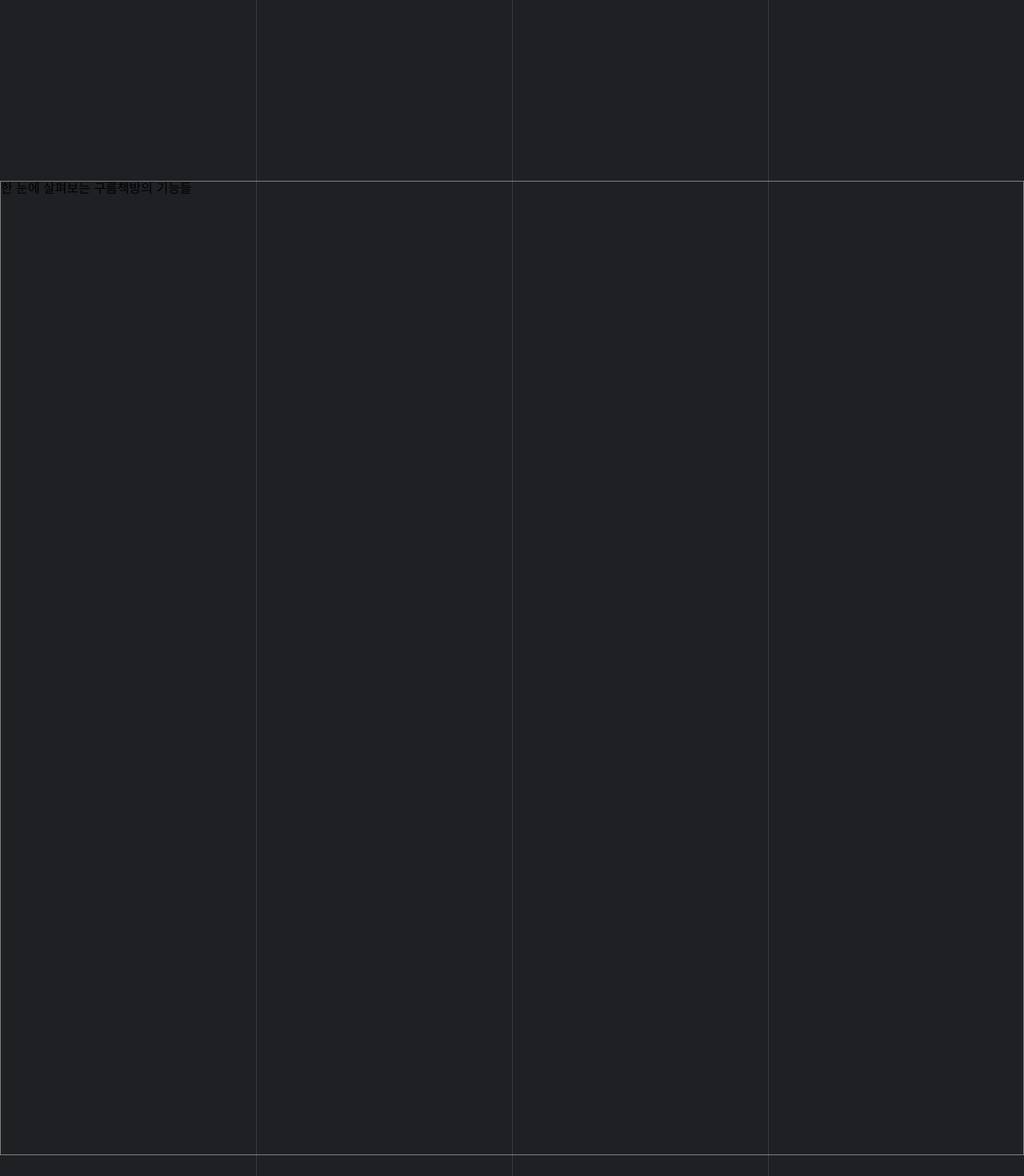
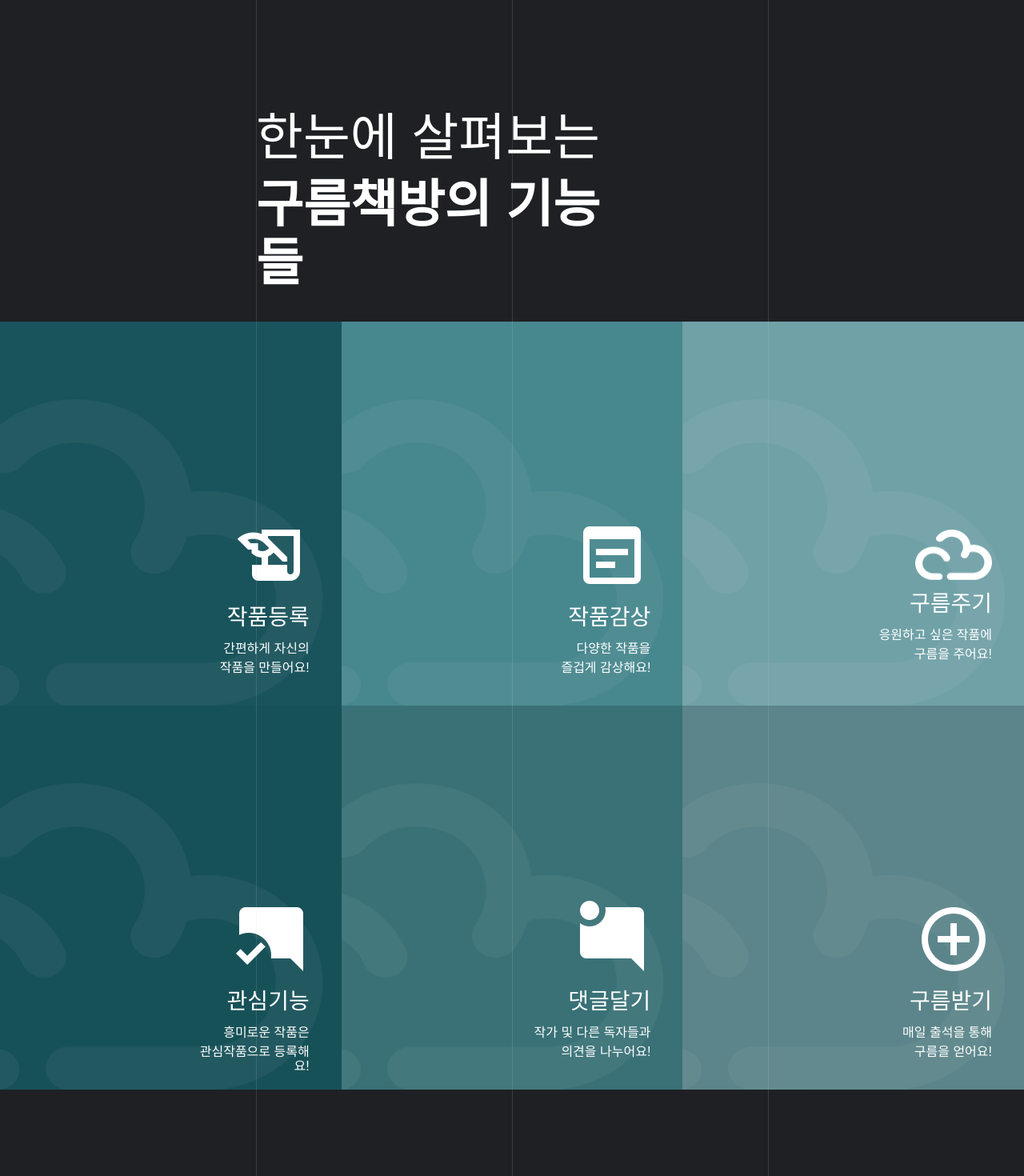
Before and after one commit to codestates/cloud-bookstore-client, a React (Create React App) app: page / in a window 1280 px wide. Shown: the part 3640-5110 px from the top of the page at 80% size. Built offline with nearby package versions, Linux system fonts and the light colour scheme.

Commit message:
[1-3] Update cloud-bookstore Func page

```diff
--- a/src/css/Landingpage.css
+++ b/src/css/Landingpage.css
@@ -4,7 +4,7 @@
   position: absolute;
   left: 25%;
   width: 1px;
-  height: 5510px;
+  height: 5166px;
   opacity: 0.15;
   background-color: #d8d8d8;
   z-index: 1;
@@ -86,7 +86,7 @@
 
 .landingContent {
   background-color: #1e2024;
-  height: 4459px;
+  height: 4145px;
 }
 
 .landingBestNovel {
@@ -95,7 +95,8 @@
 }
 
 .landingBestNovelText,
-.landingWriteNovelText {
+.landingWriteNovelText,
+.landingWatchFunctionText {
   position: relative;
   width: 460px;
   height: 266px;
@@ -103,12 +104,14 @@
   left: 25%;
 }
 
-.landingWriteNovelText {
+.landingWriteNovelText,
+.landingWatchFunctionText {
   top: 0;
 }
 
 .LBNTbold > p,
-.LWNTbold > p {
+.LWNTbold > p,
+.LWFTbold > p {
   margin: 10px 0;
   color: #ffffff;
   font-size: 64px;
@@ -116,7 +119,8 @@
 }
 
 .LBNTbold > p:nth-last-child(1),
-.LWNTbold > p:nth-last-child(1) {
+.LWNTbold > p:nth-last-child(1),
+.LWFTbold > p:nth-last-child(1) {
   font-weight: bold;
 }
 
@@ -220,7 +224,6 @@
 }
 
 .landingWriteNovel {
-  border: 1px #808080 solid;
   height: 864px;
 }
 
@@ -262,15 +265,110 @@
   font-weight: bold;
   color: #ffffff;
   cursor: pointer;
+  opacity: 0.6;
+}
+
+.landingWriteBtn:hover {
+  opacity: 1;
 }
 
 .landingWatchFunction {
-  border: 1px #808080 solid;
-  height: 1216px;
-  margin: 250px 0;
+  height: 1220;
+  margin: 152px 0 106px 0;
+}
+
+.LWFlist1 {
+  height: 480px;
+  display: flex;
+}
+.LWFlist2 {
+  height: 480px;
+  display: flex;
+  justify-content: flex-end;
+}
+
+.funcList {
+  width : 479.5px;
+  height: 479.5px;
+  background-image: url('../asset/landingpage/cloudBg.png');
+  display: flex;
+  justify-content: flex-end;
+  align-items: flex-end;
+}
+
+#createNovelFun {
+  background-color: #19535b;
+}
+#readNovelFun {
+  background-color: #47878e;
+}
+#giveCloudFun {
+  background-color: #70a1a7;
+}
+#favoriteFun {
+  background-color: #175158;
+}
+#commentFun {
+  background-color: #397177;
+}
+#earnCloudFun {
+  background-color: #5b858a;
+}
+
+.funcLogoText {
+  width: 112px;
+  height: 200px;
+  margin: 0 40px 40px 0;
+  display: flex;
+  flex-direction: column;
+  justify-content: center;
+  align-items: flex-end;
+}
+
+.funcLogos {
+  width: 96px;
+  height: 96px;
+}
+
+#createLogo {
+  background-image: url('../asset/landingpage/bottom1.png');
+}
+#readLogo {
+  background-image: url('../asset/landingpage/bottom2.png');
+}
+#giveLogo {
+  height: 62.3px;
+  background-image: url('../asset/landingpage/bottom3.png');
+}
+#favoriteLogo {
+  background-image: url('../asset/landingpage/bottom4.png');
+}
+#commentLogo {
+  background-image: url('../asset/landingpage/bottom5.png');
+}
+#earnLogo {
+  background-image: url('../asset/landingpage/bottom6.png');
+}
+
+.funcTexts {
+  width: 151px;
+  height: 96px;
+}
+
+.funcTexts > p {
+  margin : 6px 0;
+  text-align: right;
+  font-size: 16px;
+  color: #ffffff;
+}
+
+.funcTexts > p:nth-child(1) {
+  margin: 14px 0;
+  font-size: 28px;
+  font-weight: 500;
 }
 
 .footer {
-  border: 1px green solid;
-  height: 498px;
+  background-color: #000000;
+  height: 398px;
 }
--- a/src/pages/Landingpage.tsx
+++ b/src/pages/Landingpage.tsx
@@ -124,7 +124,78 @@ function Landingpage() {
           </div>
         </div>
         <div className="landingWatchFunction">
-          한 눈에 살펴보는 구름책방의 기능들
+          <div className="landingWatchFunctionText">
+            <div className="LWFTbold">
+              <p>한눈에 살펴보는</p>
+              <p>구름책방의 기능들</p>
+            </div>
+          </div>
+          <div className="LandingWatchFunctionList">
+            <div className="LWFlist1">
+              <div id="createNovelFun" className="funcList">
+                <div className="funcLogoText">
+                  <div id="createLogo" className="funcLogos"></div>
+                  <div id="createText" className="funcTexts">
+                    <p>작품등록</p>
+                    <p>간편하게 자신의</p>
+                    <p>작품을 만들어요!</p>
+                  </div>
+                </div>
+              </div>
+              <div id="readNovelFun" className="funcList">
+                <div className="funcLogoText">
+                  <div id="readLogo" className="funcLogos"></div>
+                  <div id="readText" className="funcTexts">
+                    <p>작품감상</p>
+                    <p>다양한 작품을</p>
+                    <p>즐겁게 감상해요!</p>
+                  </div>
+                </div>
+              </div>
+              <div id="giveCloudFun" className="funcList">
+                <div className="funcLogoText">
+                  <div id="giveLogo" className="funcLogos"></div>
+                  <div id="giveText" className="funcTexts">
+                    <p>구름주기</p>
+                    <p>응원하고 싶은 작품에</p>
+                    <p>구름을 주어요!</p>
+                  </div>
+                </div>
+              </div>
+            </div>
+            <div className="LWFlist2">
+              <div id="favoriteFun" className="funcList">
+                <div className="funcLogoText">
+                  <div id="favoriteLogo" className="funcLogos"></div>
+                  <div id="favoriteText" className="funcTexts">
+                    <p>관심기능</p>
+                    <p>흥미로운 작품은</p>
+                    <p>관심작품으로 등록해요!</p>
+                  </div>
+                </div>
+              </div>
+              <div id="commentFun" className="funcList">
+                <div className="funcLogoText">
+                  <div id="commentLogo" className="funcLogos"></div>
+                  <div id="commentText" className="funcTexts">
+                    <p>댓글달기</p>
+                    <p>작가 및 다른 독자들과</p>
+                    <p>의견을 나누어요!</p>
+                  </div>
+                </div>
+              </div>
+              <div id="earnCloudFun" className="funcList">
+                <div className="funcLogoText">
+                  <div id="earnLogo" className="funcLogos"></div>
+                  <div id="earnText" className="funcTexts">
+                    <p>구름받기</p>
+                    <p>매일 출석을 통해</p>
+                    <p>구름을 얻어요!</p>
+                  </div>
+                </div>
+              </div>
+            </div>
+          </div>
         </div>
       </div>
       <div className="footer">footer</div>
```
